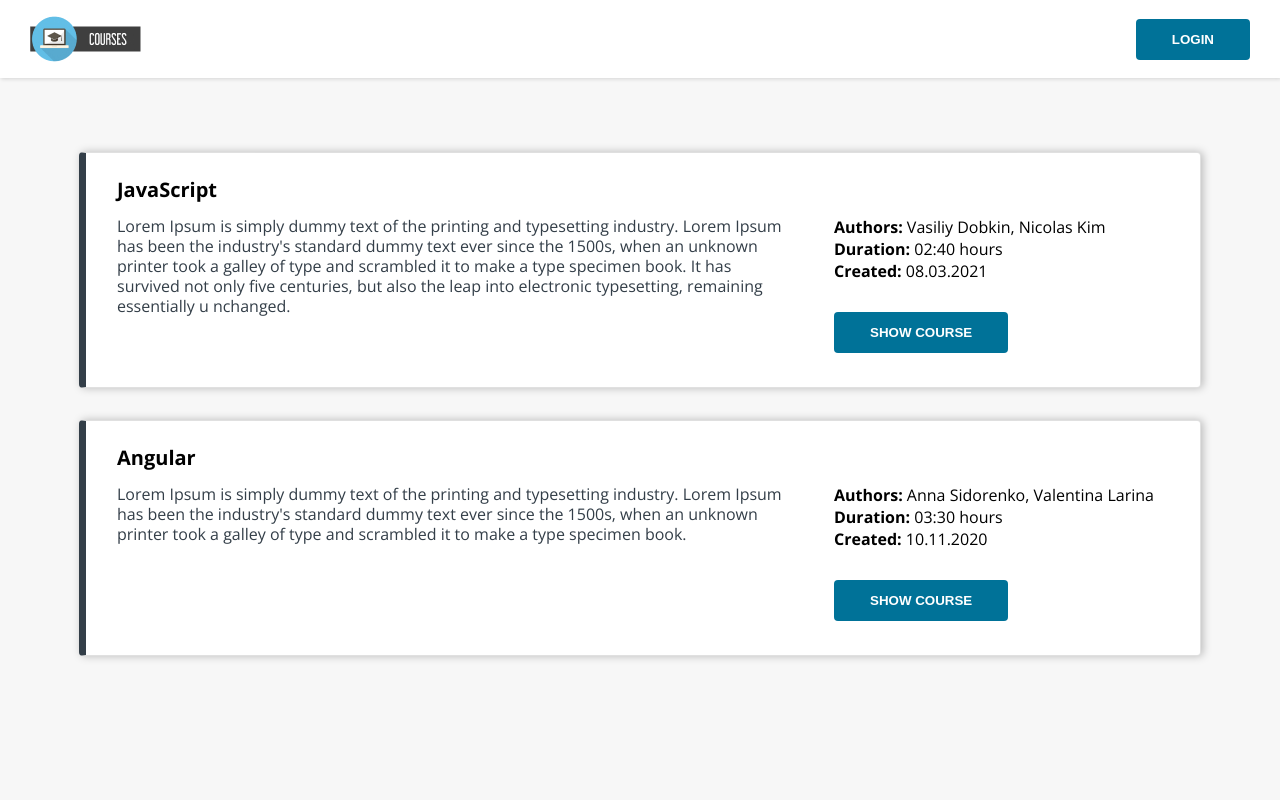
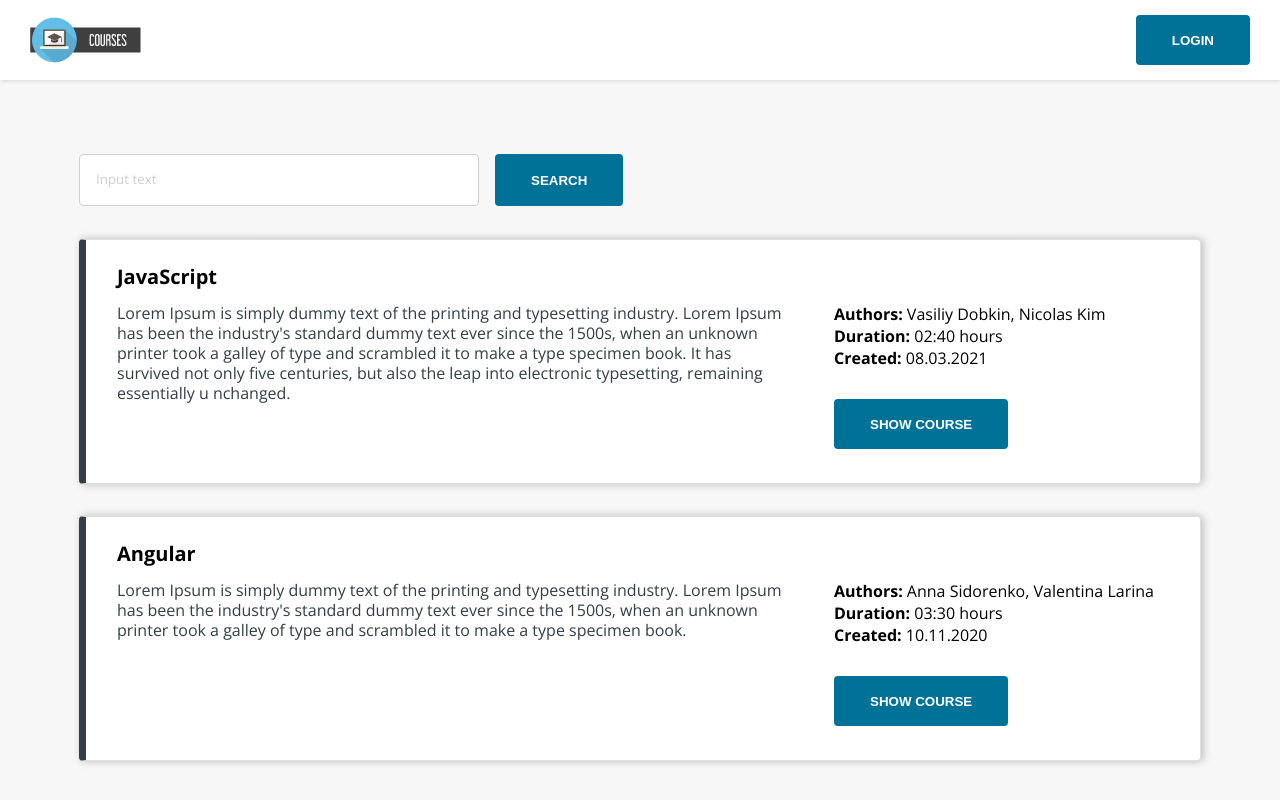
Before and after one commit to RomanKoriachko/courses_app, a React (Create React App) app: page / in a window 1280 px wide. Built offline with nearby package versions, Linux system fonts and the light colour scheme.

Commit message:
add SearchBar

```diff
--- a/src/common/Button/Button.scss
+++ b/src/common/Button/Button.scss
@@ -1,4 +1,5 @@
 .button {
+	min-height: 50px;
 	background-color: #007298;
 	padding: 13px 36px;
 	border: none;
--- /dev/null
+++ b/src/common/Input/Input.scss
@@ -0,0 +1,11 @@
+.input {
+	padding: 13px 16px;
+	color: #cfcfcf;
+	border: 1px solid #cfcfcf;
+	border-radius: 4px;
+	line-height: 24px;
+	&::placeholder {
+		font-family: 'Open Sans', sans-serif;
+		color: #cfcfcf;
+	}
+}
--- a/src/common/Input/Input.tsx
+++ b/src/common/Input/Input.tsx
@@ -0,0 +1,21 @@
+import React from 'react';
+import './Input.scss';
+
+type Props = {
+	onChange?(e: React.ChangeEvent<HTMLInputElement>): void;
+	value: string;
+};
+
+const Input = ({ onChange, value }: Props) => {
+	return (
+		<input
+			className='input'
+			type='text'
+			placeholder='Input text'
+			onChange={onChange}
+			value={value}
+		/>
+	);
+};
+
+export default Input;
--- a/src/components/Courses/Courses.tsx
+++ b/src/components/Courses/Courses.tsx
@@ -1,15 +1,35 @@
-import React from 'react';
+import React, { useState } from 'react';
 import CourseCard from './components/CourseCard/CourseCard';
 import { mockedCoursesList } from 'src/constants';
+import SearchBar from './components/SearchBar/SearchBar';
 
 type Props = {
 	getChosenCourseId(courceId: string): void;
 };
 
 const Courses = ({ getChosenCourseId }: Props) => {
+	const [searchInput, setSearchInput] = useState<string>('');
+	const [sortedCoursesArr, setSortedCoursesArr] = useState(mockedCoursesList);
+
+	function sortingCourses() {
+		setSortedCoursesArr(
+			mockedCoursesList.filter(
+				(element) =>
+					element.title.toLowerCase().includes(searchInput.toLowerCase()) ||
+					element.id.toLowerCase().includes(searchInput.toLowerCase())
+			)
+		);
+	}
+
 	return (
 		<div className='courses'>
-			{mockedCoursesList.map(
+			<SearchBar
+				searchInput={searchInput}
+				setSearchInput={setSearchInput}
+				sortingCourses={sortingCourses}
+				setSortedCoursesArr={setSortedCoursesArr}
+			/>
+			{sortedCoursesArr.map(
 				({ id, title, description, creationDate, duration, authors }) => (
 					<React.Fragment key={id}>
 						<CourseCard
--- /dev/null
+++ b/src/components/Courses/components/SearchBar/SearchBar.scss
@@ -0,0 +1,8 @@
+.search-bar {
+	display: flex;
+	gap: 16px;
+	margin-bottom: 33px;
+	.input {
+		width: 400px;
+	}
+}
--- a/src/components/Courses/components/SearchBar/SearchBar.tsx
+++ b/src/components/Courses/components/SearchBar/SearchBar.tsx
@@ -0,0 +1,44 @@
+import React from 'react';
+import Button from 'src/common/Button/Button';
+import Input from 'src/common/Input/Input';
+import './SearchBar.scss';
+import { mockedCoursesList } from 'src/constants';
+
+type Props = {
+	searchInput: string;
+	setSearchInput(searchInput: string): void;
+	sortingCourses(): void;
+	setSortedCoursesArr(
+		arr: {
+			id: string;
+			title: string;
+			description: string;
+			creationDate: string;
+			duration: number;
+			authors: string[];
+		}[]
+	): void;
+};
+
+const SearchBar = ({
+	searchInput,
+	setSearchInput,
+	sortingCourses,
+	setSortedCoursesArr,
+}: Props) => {
+	function changeInput(e: React.ChangeEvent<HTMLInputElement>) {
+		setSearchInput(e.target.value);
+		if (searchInput.length - 1 < 1) {
+			setSortedCoursesArr(mockedCoursesList);
+		}
+	}
+
+	return (
+		<div className='search-bar'>
+			<Input onChange={changeInput} value={searchInput} />
+			<Button buttonText='search' onClick={sortingCourses} />
+		</div>
+	);
+};
+
+export default SearchBar;
```
